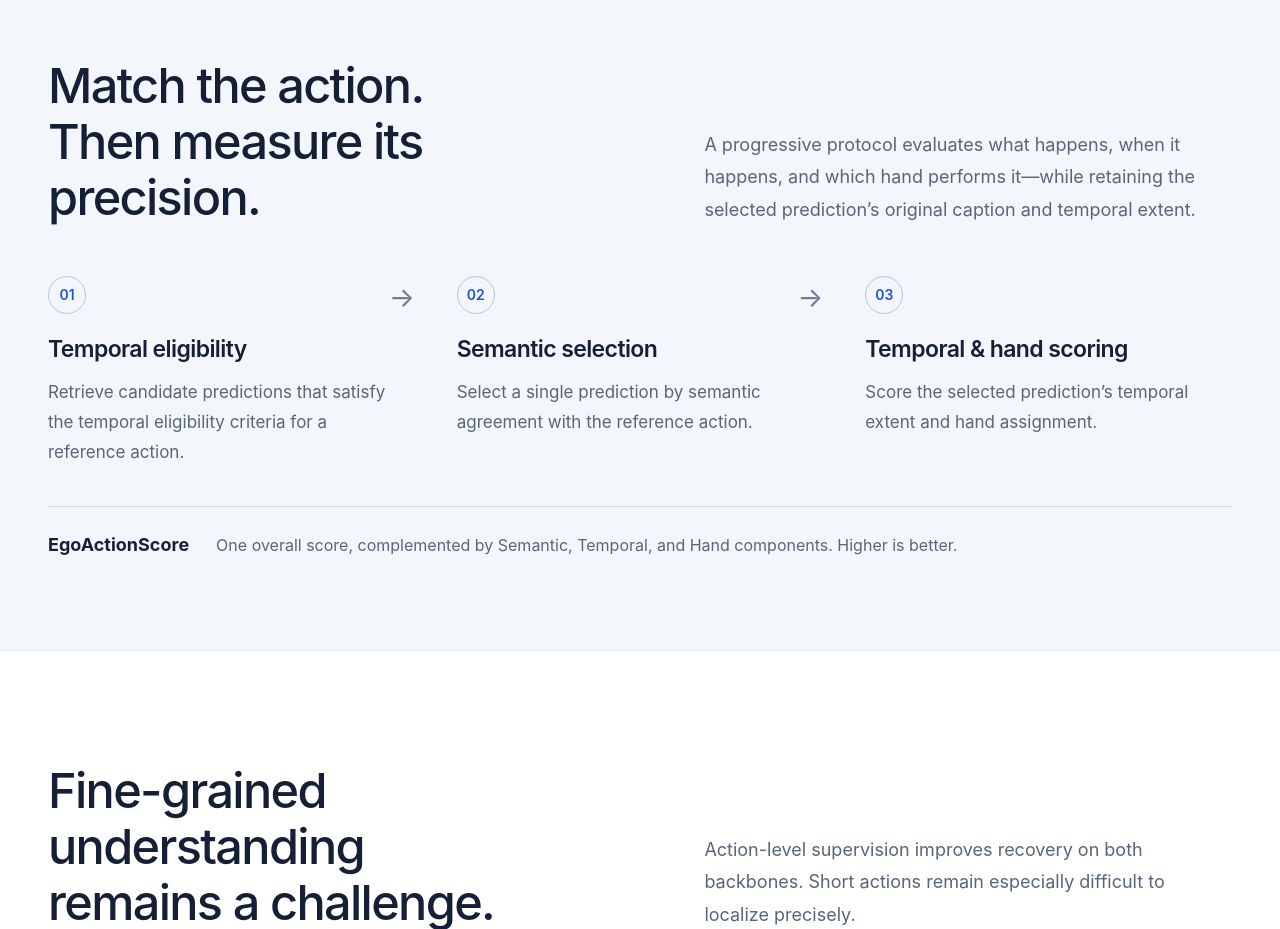
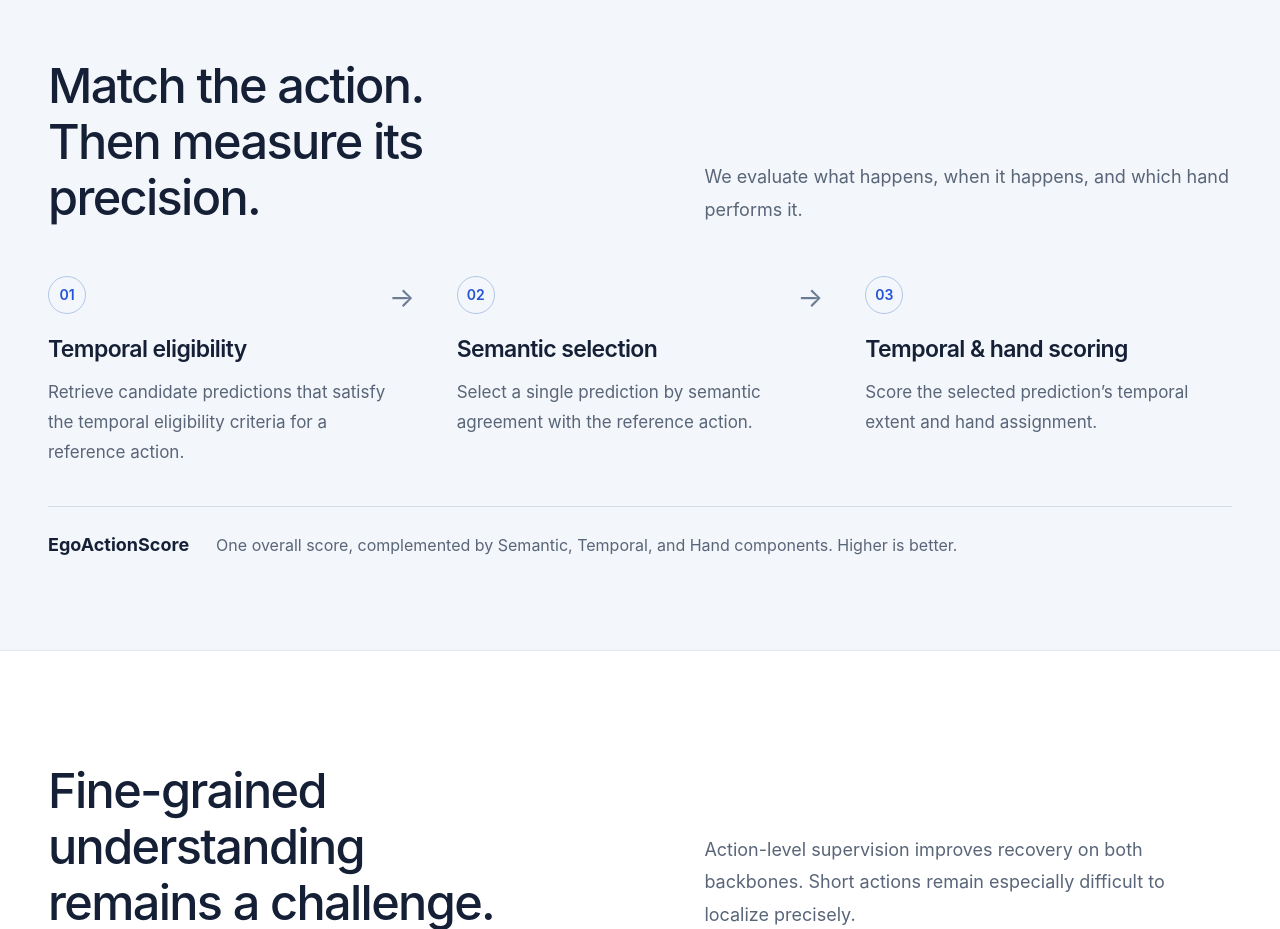
Before and after one commit to egoaction-bench/egoaction-bench.github.io, a website with bundled scripts: page site/index.html in a window 1280 px wide. Shown: the part 3740-4669 px from the top of the page. Built offline with nearby package versions, Linux system fonts and the light colour scheme.

Commit message:
Simplify homepage evaluation description

```diff
--- a/site/index.html
+++ b/site/index.html
@@ -110,7 +110,7 @@
 
     <section id="evaluation" class="evaluation-band">
       <div class="wrap">
-        <div class="intro-grid"><h2>Match the action.<br>Then measure its precision.</h2><p class="section-description">A progressive protocol evaluates what happens, when it happens, and which hand performs it—while retaining the selected prediction’s original caption and temporal extent.</p></div>
+        <div class="intro-grid"><h2>Match the action.<br>Then measure its precision.</h2><p class="section-description">We evaluate what happens, when it happens, and which hand performs it.</p></div>
         <ol class="evaluation-steps">
           <li><span class="step-no">01</span><h3>Temporal eligibility</h3><p>Retrieve candidate predictions that satisfy the temporal eligibility criteria for a reference action.</p></li>
           <li><span class="step-no">02</span><h3>Semantic selection</h3><p>Select a single prediction by semantic agreement with the reference action.</p></li>
```
